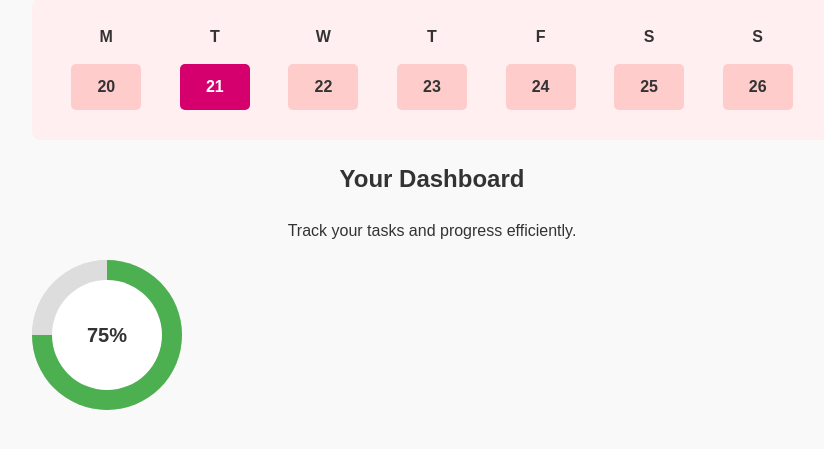
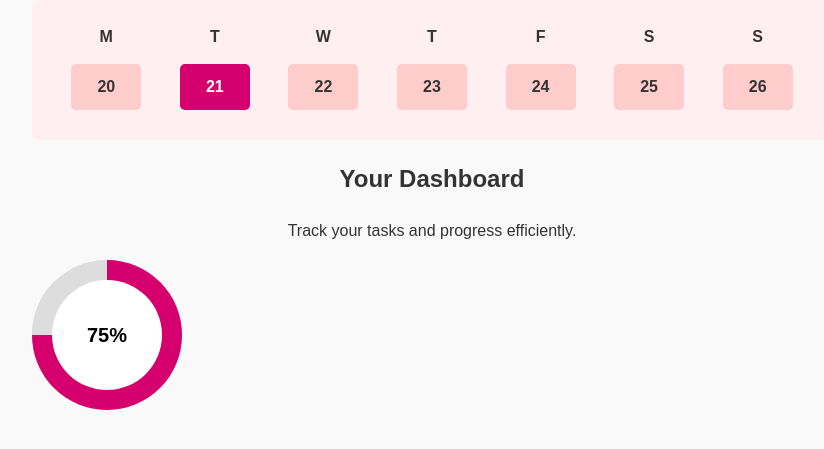
Before and after one commit to Mehraayisha/menstral_cycle_tracker, a Django app: page /index/ in a window 1280 px wide. Shown: the part 266-715 px from the top of the page, without its empty margins (208-1032 px from the left). Run offline with Django 5.2, Linux system fonts and the light colour scheme; the visitor is signed in with stand-in values (Sample User, id 1); data that the repository does not hold is empty.

Commit message:
comit cuz said so

```diff
--- a/static/styles/index.css
+++ b/static/styles/index.css
@@ -102,6 +102,7 @@ h2 {
 
 
 
+/* Progress Container */
 .progress-container {
     position: absolute;
     width: 150px;
@@ -109,7 +110,7 @@ h2 {
     z-index: 20;
 }
 
-  /* Outer static circle */
+/* Outer static circle (Ring) */
 .outer-circle {
     width: 150px;
     height: 150px;
@@ -120,19 +121,19 @@ h2 {
     left: 0;
 }
 
-  /* Inner static circle */
+/* Inner static circle (White center) */
 .inner-circle {
     width: 110px;
     height: 110px;
     border-radius: 50%;
-    background: white;
+    background: white; /* Set the inner circle to white */
     position: absolute;
     top: 20px;
     left: 20px;
-    z-index: 2;
+    z-index: 25;
 }
 
-  /* Progress ring */
+/* Progress ring (Dark Pink ring) */
 .progress-ring {
     position: absolute;
     top: 0;
@@ -140,8 +141,8 @@ h2 {
     width: 100%;
     height: 100%;
     border-radius: 50%;
-    background: conic-gradient(#4caf50 var(--progress, 0%), #ddd var(--progress, 0%));
-    z-index: 1;
+    background: conic-gradient(#D5006D var(--progress, 0%), #ddd var(--progress, 0%)); /* Dark pink color */
+    z-index: 10;
 }
 
 /* Text displaying progress value */
@@ -152,6 +153,6 @@ h2 {
     transform: translate(-50%, -50%);
     font-size: 20px;
     font-weight: bold;
-    color: #333;
-    z-index: 3;
+    color: #000000;
+    z-index: 35;
 }
```
Also changed, not shown: assets/styles/index.css (+10 -9 lines). Lines whose indentation alone changed are shown as unchanged.
